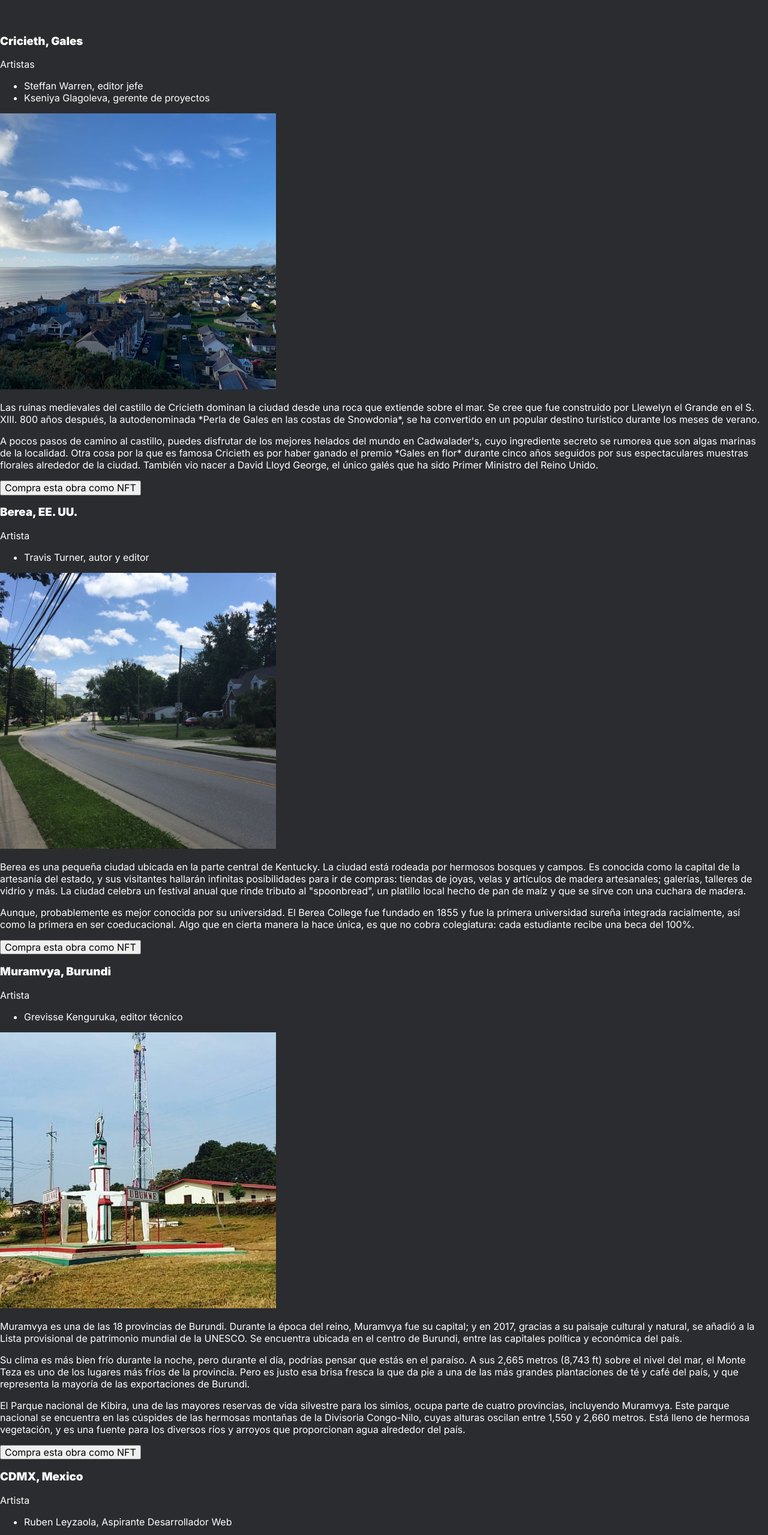
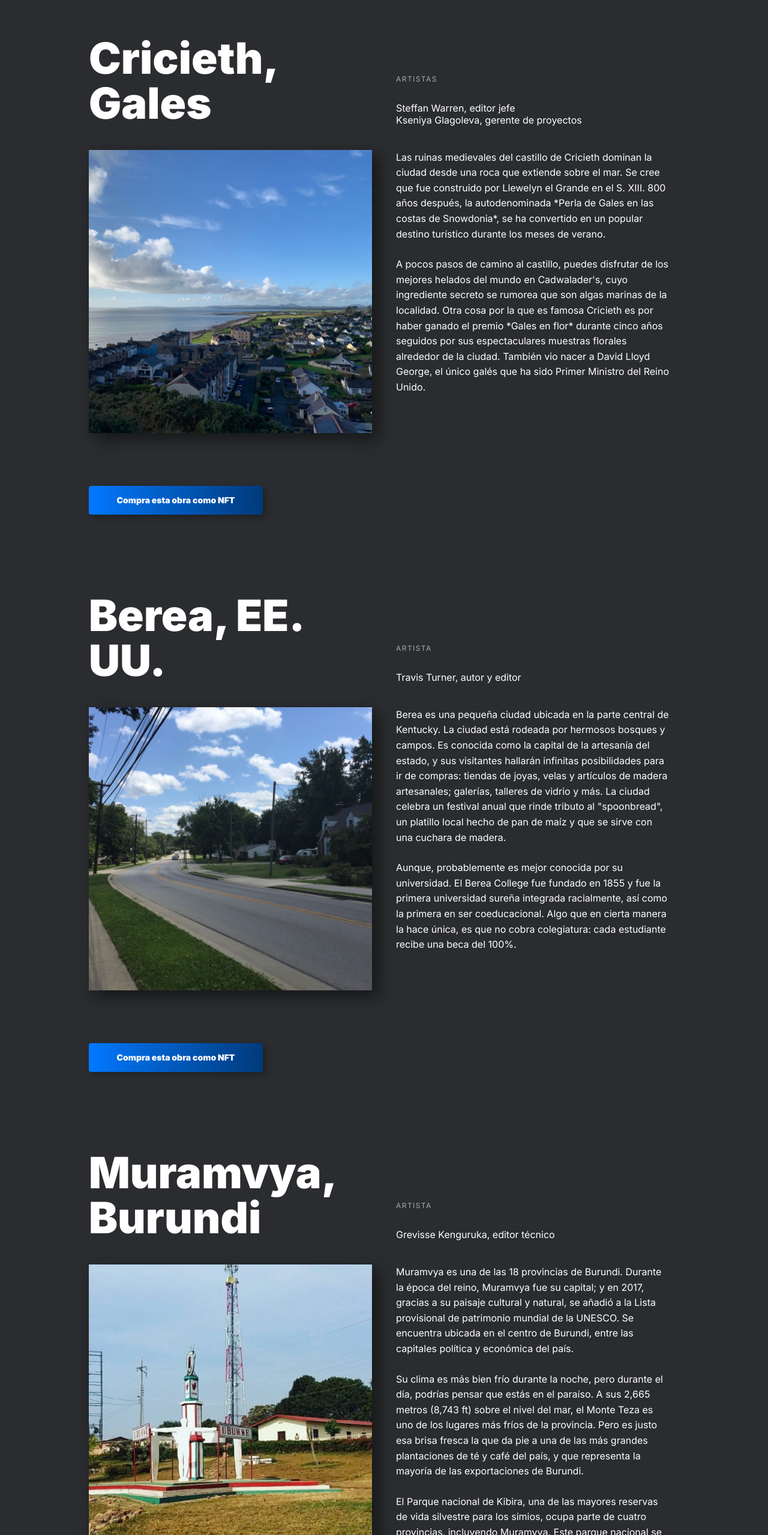
Before and after one commit to Rubenley42/web_project_homeland, a plain HTML site: page index.html in a window 1280 px wide. Shown: the part 2638-5197 px from the top of the page at 60% size. Drawn offline with nearby package versions, Linux system fonts and the light colour scheme.

Commit message:
BEM correction

```diff
--- a/index.html
+++ b/index.html
@@ -38,29 +38,29 @@
                     <img src="./images/grid-pic_7.png" alt="Traditional House" class="grid-photo_image"/>
                     <img src="./images/grid-pic_8.png" alt="Rural House" class="grid-photo_image">
                 </section>
-                <section class="locations">
-                    <div class="locations__content places__content_cricieth">
-                      <h3 class="locations__title">Cricieth, Gales</h3>
-                      <div class="locations__subtitle">
-                        <p class="locations__artist-url">Artistas</p>
-                        <ul class="locations__artist-list">
-                          <li class="locations__artist-name">Steffan Warren, editor jefe</li>
-                          <li class="locations__artist-name">
+                <section class="places">
+                    <div class="places__content places__content_cricieth">
+                      <h3 class="places__title">Cricieth, Gales</h3>
+                      <div class="places__subtitle">
+                        <p class="places__artist-url">Artistas</p>
+                        <ul class="places__artist-list">
+                          <li class="places__artist-name">Steffan Warren, editor jefe</li>
+                          <li class="places__artist-name">
                             Kseniya Glagoleva, gerente de proyectos
                           </li>
                         </ul>
                       </div>
-                      <div class="locations__image-container">
+                      <div class="places__image-container">
                         <img
                           src="./images/location_1.png"
-                          alt="Cricieth Landscape"
-                          class="locations__image"
+                          alt="Landscape image of Cricieth"
+                          class="places__image"
                         />
                         <div class="locations__image-overlay"></div>
                       </div>
 
-                      <div class="locations__text">
-                        <p class="locations__paragraph">
+                      <div class="places__text">
+                        <p class="places__paragraph">
                           Las ruinas medievales del castillo de Cricieth dominan la ciudad
                           desde una roca que extiende sobre el mar. Se cree que fue
                           construido por Llewelyn el Grande en el S. XIII. 800 años
@@ -68,7 +68,7 @@
                           Snowdonia*, se ha convertido en un popular destino turístico
                           durante los meses de verano.
                         </p>
-                        <p class="locations__paragraph">
+                        <p class="places__paragraph">
                           A pocos pasos de camino al castillo, puedes disfrutar de los
                           mejores helados del mundo en Cadwalader's, cuyo ingrediente
                           secreto se rumorea que son algas marinas de la localidad. Otra
@@ -79,30 +79,30 @@
                           Primer Ministro del Reino Unido.
                         </p>
                       </div>
-                      <button class="locations__purchase-button">
+                      <button class="places__purchase-button">
                         Compra esta obra como NFT
                       </button>
                     </div>
-                    <div class="locations__content locations__content_berea">
-                      <h3 class="locations__title">Berea, EE. UU.</h3>
-                      <div class="locations__subtitle">
-                        <p class="locations__artist-url">Artista</p>
-                        <ul class="locations__artist-list">
-                          <li class="locations__artist-name">
+                    <div class="places__content places__content_berea">
+                      <h3 class="places__title">Berea, EE. UU.</h3>
+                      <div class="places__subtitle">
+                        <p class="places__artist-url">Artista</p>
+                        <ul class="places__artist-list">
+                          <li class="places__artist-name">
                             Travis Turner, autor y editor
                           </li>
                         </ul>
                       </div>
-                      <div class="locations__image-container">
+                      <div class="places__image-container">
                         <img
                           src="./images/location_2.png"
-                          alt="Berea Landscape"
-                          class="locations__image"
+                          alt="Landscape image of Berea"
+                          class="places__image"
                         />
-                        <div class="locations__image-overlay"></div>
+                        <div class="places__image-overlay"></div>
                       </div>
-                      <div class="locations__text">
-                        <p class="locations__paragraph">
+                      <div class="places__text">
+                        <p class="places__paragraph">
                           Berea es una pequeña ciudad ubicada en la parte central de
                           Kentucky. La ciudad está rodeada por hermosos bosques y campos.
                           Es conocida como la capital de la artesanía del estado, y sus
@@ -113,7 +113,7 @@
                           local hecho de pan de maíz y que se sirve con una cuchara de
                           madera.
                         </p>
-                        <p class="locations__paragraph">
+                        <p class="places__paragraph">
                           Aunque, probablemente es mejor conocida por su universidad. El
                           Berea College fue fundado en 1855 y fue la primera universidad
                           sureña integrada racialmente, así como la primera en ser
@@ -121,30 +121,30 @@
                           no cobra colegiatura: cada estudiante recibe una beca del 100%.
                         </p>
                       </div>
-                      <button class="locations__purchase-button">
+                      <button class="places__purchase-button">
                         Compra esta obra como NFT
                       </button>
                     </div>
-                    <div class="locations__content locations__content_muramvya">
-                      <h3 class="locations__title">Muramvya, Burundi</h3>
-                      <div class="locations__subtitle">
-                        <p class="locations__artist-url">Artista</p>
-                        <ul class="locations__artist-list">
-                          <li class="locations__artist-name">
+                    <div class="places__content places__content_muramvya">
+                      <h3 class="places__title">Muramvya, Burundi</h3>
+                      <div class="places__subtitle">
+                        <p class="places__artist-url">Artista</p>
+                        <ul class="places__artist-list">
+                          <li class="places__artist-name">
                             Grevisse Kenguruka, editor técnico
                           </li>
                         </ul>
                       </div>
-                      <div class="locations__image-container">
+                      <div class="places__image-container">
                         <img
                           src="./images/location_3.png"
-                          alt="Muramvya Landscape"
-                          class="locations__image"
+                          alt="Landscape image of Muramvya"
+                          class="places__image"
                         />
-                        <div class="locations__image-overlay"></div>
+                        <div class="places__image-overlay"></div>
                       </div>
-                      <div class="locations__text">
-                        <p class="locations__paragraph">
+                      <div class="places__text">
+                        <p class="places__paragraph">
                           Muramvya es una de las 18 provincias de Burundi. Durante la
                           época del reino, Muramvya fue su capital; y en 2017, gracias a
                           su paisaje cultural y natural, se añadió a la Lista provisional
@@ -152,7 +152,7 @@
                           centro de Burundi, entre las capitales política y económica del
                           país.
                         </p>
-                        <p class="locations__paragraph">
+                        <p class="places__paragraph">
                           Su clima es más bien frío durante la noche, pero durante el día,
                           podrías pensar que estás en el paraíso. A sus 2,665 metros
                           (8,743 ft) sobre el nivel del mar, el Monte Teza es uno de los
@@ -161,7 +161,7 @@
                           y café del país, y que representa la mayoría de las
                           exportaciones de Burundi.
                         </p>
-                        <p class="locations__paragraph">
+                        <p class="places__paragraph">
                           El Parque nacional de Kibira, una de las mayores reservas de
                           vida silvestre para los simios, ocupa parte de cuatro
                           provincias, incluyendo Muramvya. Este parque nacional se
@@ -172,42 +172,42 @@
                           país.
                         </p>
                       </div>
-                      <button class="locations__purchase-button">
+                      <button class="places__purchase-button">
                         Compra esta obra como NFT
                       </button>
                     </div>
-                    <div class="locations__content locations__content_muramvya">
-                        <h3 class="locations__title">CDMX, Mexico</h3>
-                        <div class="locations__subtitle">
-                          <p class="locations__artist-url">Artista</p>
-                          <ul class="locations__artist-list">
-                            <li class="locations__artist-name">
+                    <div class="places__content places__content_muramvya">
+                        <h3 class="places__title">CDMX, Mexico</h3>
+                        <div class="places__subtitle">
+                          <p class="places__artist-url">Artista</p>
+                          <ul class="places__artist-list">
+                            <li class="places__artist-name">
                               Ruben Leyzaola, Aspirante Desarrollador Web
                             </li>
                           </ul>
                         </div>
-                        <div class="locations__image-container">
+                        <div class="places__image-container">
                           <img
                             src="./images/location_4.jpg"
-                            alt="Muramvya Landscape"
-                            class="locations__image"
+                            alt="Landscape image of Mexico City"
+                            class="places__image"
                           />
-                          <div class="locations__image-overlay"></div>
+                          <div class="places__image-overlay"></div>
                         </div>
-                        <div class="locations__text">
-                          <p class="locations__paragraph">
+                        <div class="places__text">
+                          <p class="places__paragraph">
                             La Ciudad de México (CDMX), capital de México, es una de las urbes más grandes y antiguas de
                             América. Sus raíces se remontan al año 1325, cuando los mexicas fundaron Tenochtitlán en una isla
                             del lago de Texcoco. Esta impresionante ciudad fue la capital del Imperio Azteca hasta 1521, cuando
                             los españoles la conquistaron y la reconstruyeron como sede del Virreinato de Nueva España.
                           </p>
-                          <p class="locations__paragraph">
+                          <p class="places__paragraph">
                             Hoy en día, la CDMX es un mosaico de culturas y un centro de arte, historia y tradición. Su Centro
                             Histórico y el área de Xochimilco están reconocidos como Patrimonio de la Humanidad por la
                             UNESCO. Aquí se encuentran importantes edificaciones coloniales, como la Catedral Metropolitana y
                             el Palacio Nacional, donde Diego Rivera plasmó murales que narran la historia de México.
                           </p>
-                          <p class="locations__paragraph">
+                          <p class="places__paragraph">
                             Además de su riqueza cultural, la ciudad es conocida por su innovador sistema de transporte
                             público, que incluye el Metro y sistemas de bicicletas compartidas. Como dato curioso, en el
                             Zócalo, una de las plazas más grandes del mundo, caben hasta 100,000 personas. También es hogar de
@@ -215,7 +215,7 @@
                             presidencial y hoy es un museo fascinante.
                           </p>
                         </div>
-                        <button class="locations__purchase-button">
+                        <button class="places__purchase-button">
                           Compra esta obra como NFT
                         </button>
                       </div>
```
